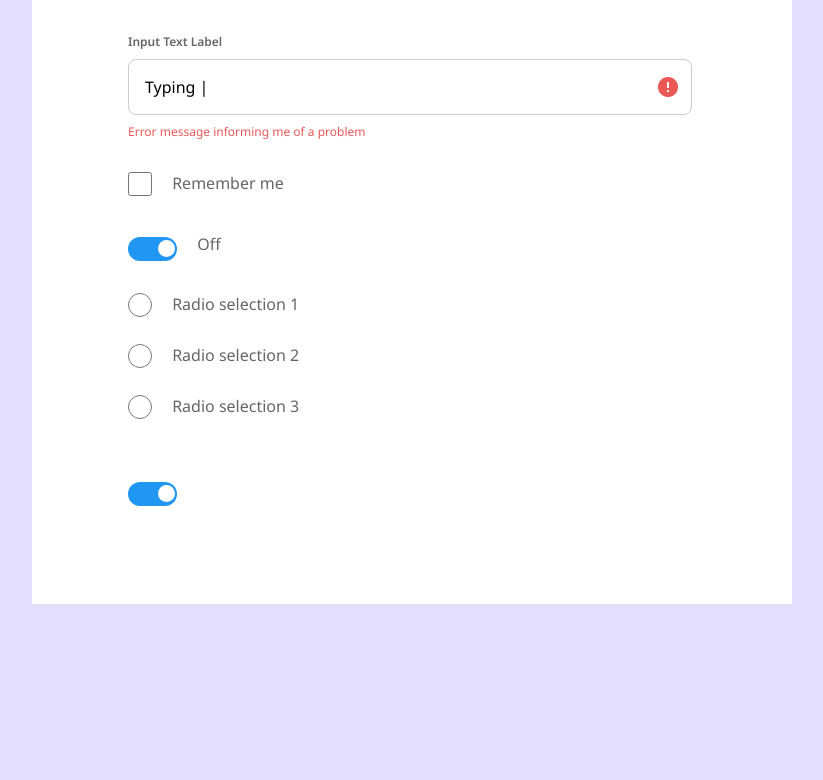
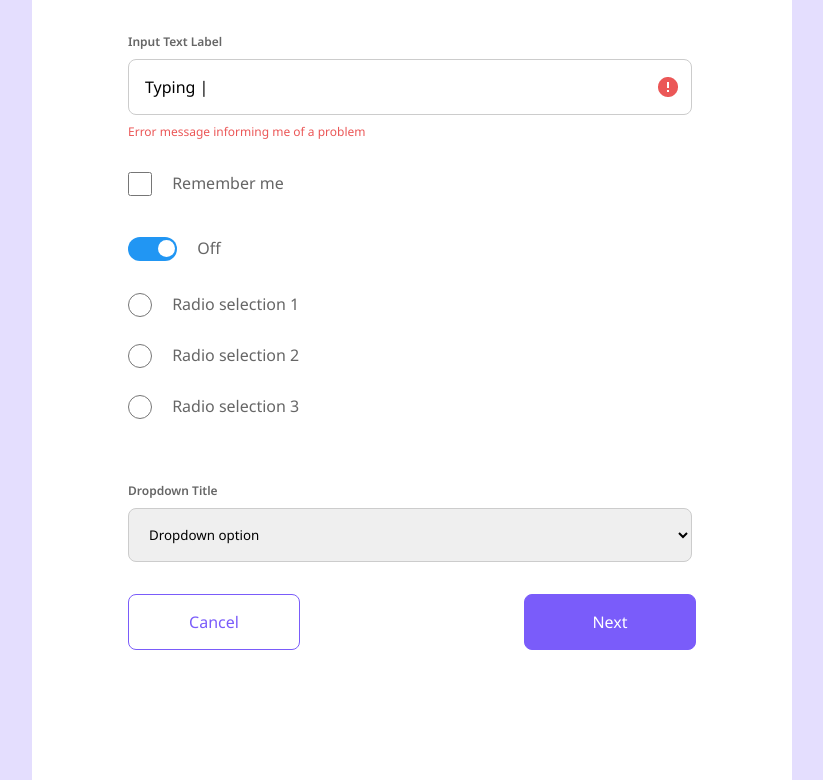
Before and after one commit to iimrancr7/flexible_forms, a plain HTML site: page index.html in a window 1280 px wide. Shown: the part 330-1110 px from the top of the page, without its empty margins (228-1051 px from the left). Before the commit the page ends 934 px from the top, so only its background shows below. Drawn offline with Linux system fonts and the light colour scheme.

Commit message:
form design complite

```diff
--- a/assets/css/style.css
+++ b/assets/css/style.css
@@ -68,13 +68,15 @@ input{
 .checkbox{
     width: 24px;
     height: 24px;
-    border-radius: 8px;
 }
 .remember_me{
     font-size: 16px;
     font-weight: 400;
     vertical-align: top;
     margin-left: 16px;
+}
+.me{
+    vertical-align: sub;
 }
 .radioaction{
     width: 24px;
@@ -127,3 +129,37 @@ input:checked + .slider::before{
 .slider.round:before{
     border-radius: 50%;
 }
+.active{
+    background-color: #7A5CFA;
+}
+option:hover{
+    background-color: #7A5CFA;
+}
+select{
+    display: block;
+    margin-top: 8px;
+}
+.sbutton{
+    display: flex;
+    justify-content: space-between;
+}
+.button{
+    width: 172px;
+    padding: 16px;
+    border: 1px solid #7A5CFA;
+    border-radius: 8px;
+    background: #FFFFFF;
+    color: #7A5CFA;
+}
+.next{
+    right: 0;
+    background: #7A5CFA;
+    color: #FFFFFF;
+}
+
+/* option:focus{
+    background-color: #7A5CFA;
+}
+option:active{
+    background-color: #7A5CFA;
+} */
--- a/index.html
+++ b/index.html
@@ -39,7 +39,7 @@
                         <input type="checkbox" checked>
                         <span class="slider round"></span>
                     </label>
-                    <label class="remember_me" for="remember_me">Off</label>
+                    <label class="remember_me me" for="remember_me">Off</label>
                 </div>
                 <div class="d-username">
                     <input type="radio" class="radioaction">
@@ -51,10 +51,18 @@
                     <input type="radio" class="radioaction">
                     <label class="remember_me" for="remember_me">Radio selection 3</label><br><br>
                 </div>
-                <label class="switch">
-                    <input type="checkbox" checked>
-                    <span class="slider round"></span>
-                </label>
+                <div class="d-username">
+                    <label class="l-username" for="dropdown">Dropdown Title</label>
+                    <select class="inputtext" name="" id="">
+                        <option class="dropdown active" value="">Dropdown option</option>
+                        <option class="dropdown" value="">Dropdown option1</option>
+                        <option class="dropdown" value="">Dropdown option2</option>
+                    </select>
+                </div>
+                <div class="d-username sbutton">
+                    <input class="button" type="button" value="Cancel">
+                    <input class="button next" type="button" value="Next">
+                </div>
             </form>
         </main>
     </body>
```
